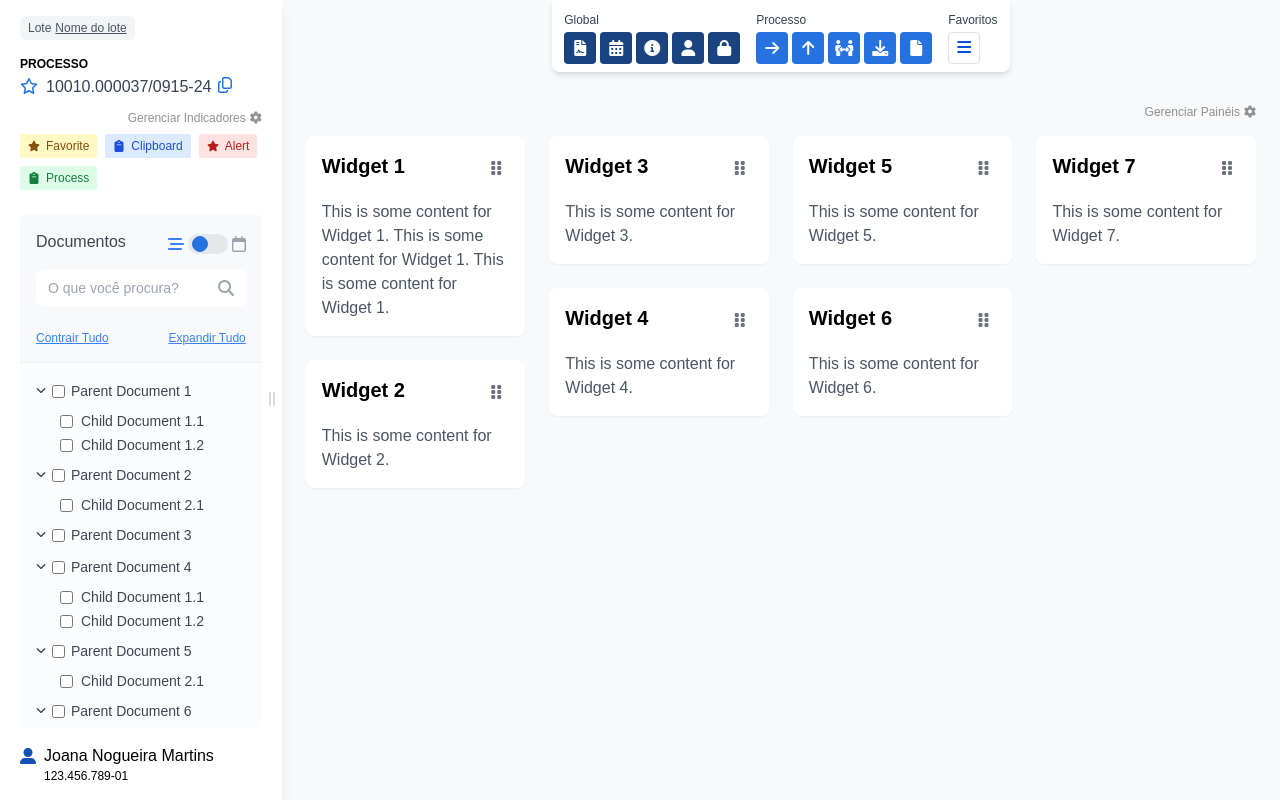
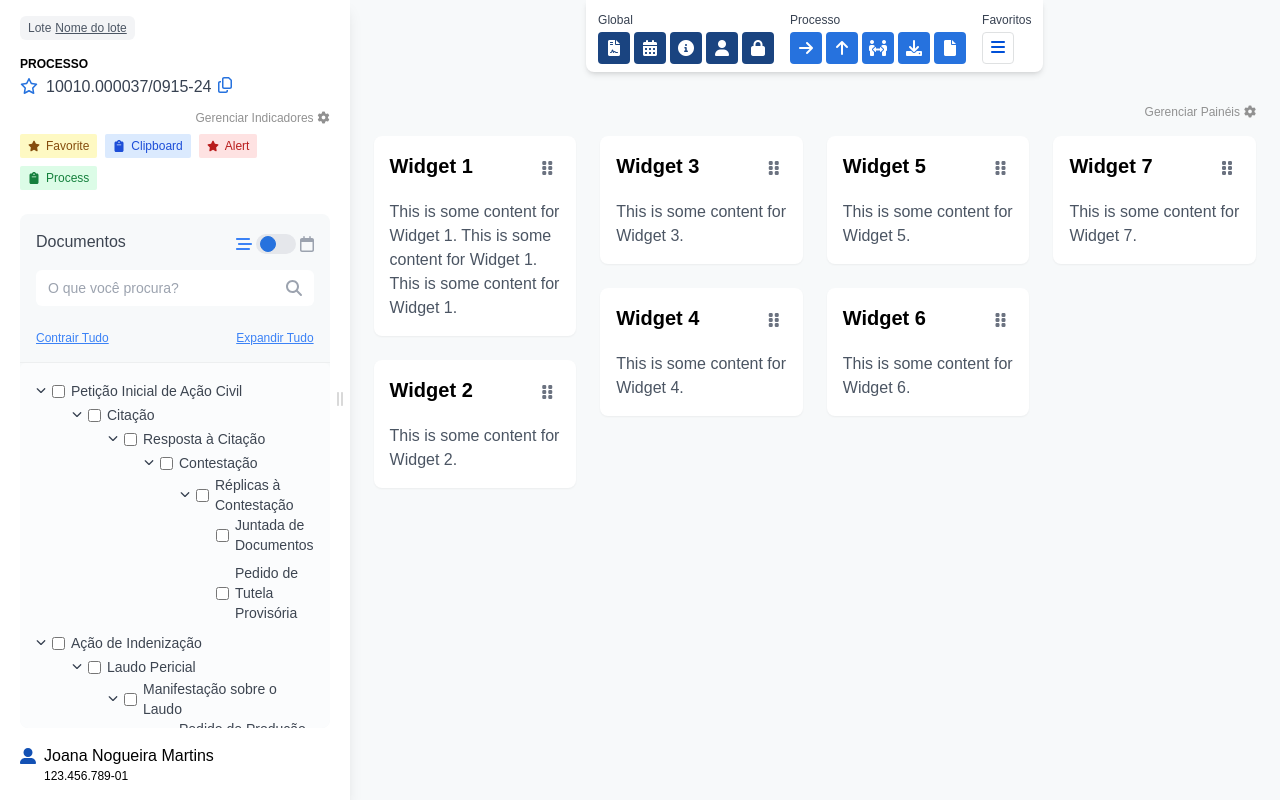
Before and after one commit to guilhermeteles/eprocesso, a React (Vite) app: page / in a window 1280 px wide. Both pictures are taken after a click on the button "Expandir Tudo". Built offline with nearby package versions, Linux system fonts and the light colour scheme.

Commit message:
files show

```diff
--- a/src/components/DocumentsAside.jsx
+++ b/src/components/DocumentsAside.jsx
@@ -15,47 +15,163 @@
   const documents = [
   {
     id: 1,
-      name: 'Parent Document 1',
+    name: 'Petição Inicial de Ação Civil',
     date: '2024-10-13',
     children: [
-        { id: 4, name: 'Child Document 1.1', date: '2024-10-15' },
-        { id: 5, name: 'Child Document 1.2', date: '2024-10-18' },
+      {
+        id: 2,
+        name: 'Citação',
+        date: '2024-10-14',
+        children: [
+          {
+            id: 3,
+            name: 'Resposta à Citação',
+            date: '2024-10-15',
+            children: [
+              {
+                id: 4,
+                name: 'Contestação',
+                date: '2024-10-16',
+                children: [
+                  {
+                    id: 5,
+                    name: 'Réplicas à Contestação',
+                    date: '2024-10-17',
+                    children: [
+                      { id: 6, name: 'Juntada de Documentos', date: '2024-10-18' },
+                      { id: 7, name: 'Pedido de Tutela Provisória', date: '2024-10-19' },
                     ],
                   },
-    {
-      id: 2,
-      name: 'Parent Document 2',
-      date: '2024-10-14',
-      children: [{ id: 6, name: 'Child Document 2.1', date: '2024-10-23' }],
+                ],
               },
-    {
-      id: 3,
-      name: 'Parent Document 3',
-      date: '2024-10-15',
-      children: [],
+            ],
           },
-    {
-      id: 7,
-      name: 'Parent Document 4',
-      date: '2024-10-16',
-      children: [
-        { id: 10, name: 'Child Document 1.1', date: '2024-10-15' },
-        { id: 11, name: 'Child Document 1.2', date: '2024-10-21' },
+        ],
+      },
     ],
   },
   {
     id: 8,
-      name: 'Parent Document 5',
-      date: '2024-10-17',
-      children: [{ id: 12, name: 'Child Document 2.1', date: '2024-10-14' }],
+    name: 'Ação de Indenização',
+    date: '2024-10-20',
+    children: [
+      {
+        id: 9,
+        name: 'Laudo Pericial',
+        date: '2024-10-21',
+        children: [
+          {
+            id: 10,
+            name: 'Manifestação sobre o Laudo',
+            date: '2024-10-22',
+            children: [
+              {
+                id: 11,
+                name: 'Pedido de Produção de Provas',
+                date: '2024-10-23',
+                children: [
+                  { id: 12, name: 'Provas Documentais', date: '2024-10-24' },
+                  { id: 13, name: 'Provas Testemunhais', date: '2024-10-25' },
+                ],
+              },
+            ],
+          },
+        ],
+      },
+    ],
   },
   {
-      id: 9,
-      name: 'Parent Document 6',
-      date: '2024-10-11',
-      children: [],
+    id: 14,
+    name: 'Ação de Alimentos',
+    date: '2024-10-26',
+    children: [
+      {
+        id: 15,
+        name: 'Pedido de Alimentos',
+        date: '2024-10-27',
+        children: [
+          {
+            id: 16,
+            name: 'Decisão Judicial',
+            date: '2024-10-28',
+            children: [
+              {
+                id: 17,
+                name: 'Recurso de Apelação',
+                date: '2024-10-29',
+                children: [
+                  { id: 18, name: 'Contrarrazões', date: '2024-10-30' },
+                  { id: 19, name: 'Juntada de Novos Documentos', date: '2024-10-31' },
+                ],
+              },
+            ],
+          },
+        ],
+      },
+    ],
+  },
+  {
+    id: 20,
+    name: 'Embargos de Declaração',
+    date: '2024-11-01',
+    children: [
+      {
+        id: 21,
+        name: 'Decisão dos Embargos',
+        date: '2024-11-02',
+        children: [
+          {
+            id: 22,
+            name: 'Recurso Especial',
+            date: '2024-11-03',
+            children: [
+              {
+                id: 23,
+                name: 'Petição de Admissibilidade',
+                date: '2024-11-04',
+                children: [
+                  { id: 24, name: 'Parecer do Ministério Público', date: '2024-11-05' },
+                  { id: 25, name: 'Juntada de Novos Fatos', date: '2024-11-06' },
+                ],
+              },
+            ],
+          },
+        ],
+      },
+    ],
+  },
+  {
+    id: 26,
+    name: 'Ação de Usucapião',
+    date: '2024-11-07',
+    children: [
+      {
+        id: 27,
+        name: 'Certidão de Registro de Imóveis',
+        date: '2024-11-08',
+        children: [
+          {
+            id: 28,
+            name: 'Manifestação do Réu',
+            date: '2024-11-09',
+            children: [
+              {
+                id: 29,
+                name: 'Relatório de Vistoria',
+                date: '2024-11-10',
+                children: [
+                  { id: 30, name: 'Pedido de Desocupação', date: '2024-11-11' },
+                  { id: 31, name: 'Protesto de Irregularidade', date: '2024-11-12' },
+                ],
+              },
+            ],
+          },
+        ],
+      },
+    ],
   },
 ];
+
 
 
   // Flattening documents into a single array for chronological display
@@ -102,13 +218,23 @@
     }));
   };
 
-  // Expand all parent documents
+  // Expand all parent documents and their children recursively
 const expandAll = () => {
   const allExpanded = {};
-    documents.forEach((doc) => {
-      allExpanded[doc.id] = true;
-    });
-    setExpandedParents(allExpanded);
+
+  // Recursive function to expand a document and its children
+  const expandDocument = (doc) => {
+    allExpanded[doc.id] = true; // Mark the current document as expanded
+    // If the document has children, expand each of them recursively
+    if (doc.children && doc.children.length > 0) {
+      doc.children.forEach((child) => expandDocument(child));
+    }
+  };
+
+  // Loop through all top-level documents
+  documents.forEach((doc) => expandDocument(doc)); // Expand all documents
+
+  setExpandedParents(allExpanded); // Set the expanded state
 };
 
   // Contract all parent documents
@@ -120,6 +246,51 @@
   const clearSelection = () => {
     setSelectedDocuments([]);
   };
+
+// Recursive function to render documents
+const renderDocuments = (docList, depth = 0) => {
+  return (
+    <ul className="ml-4"> {/* Fixed left margin for indentation */}
+      {docList.map((doc) => (
+        <li key={doc.id} className="mb-2" style={{ marginLeft: '20px' }}> {/* Fixed indentation for all levels */}
+          <div className="flex items-center">
+            {/* Conditionally render the chevron icon only if the document has children */}
+            {doc.children && doc.children.length > 0 && (
+              <button
+                onClick={() => toggleExpand(doc.id)}
+                className="mr-1.5"
+              >
+                <FontAwesomeIcon
+                  icon={
+                    expandedParents[doc.id] ? faChevronDown : faChevronRight
+                  }
+                  className="text-gray-700 h-2.5 w-2.5 mb-[3.5px]"
+                />
+              </button>
+            )}
+            <input
+              type="checkbox"
+              checked={selectedDocuments.includes(doc.id)}
+              onChange={() => handleCheckboxChange(doc.id)}
+              className="mr-1.5"
+            />
+            <Link
+              to="/pdf-reader"
+              state={{ fileName: doc.name }} // Passing file name in state
+              className="text-sm text-[#3D4551] hover:underline cursor-pointer"
+            >
+              {doc.name}
+            </Link>
+          </div>
+
+          {/* Child Documents (If expanded) */}
+          {expandedParents[doc.id] && doc.children && doc.children.length > 0 && renderDocuments(doc.children, depth + 1)}
+        </li>
+      ))}
+    </ul>
+  );
+};
+
 
   return (
     <aside className="bg-[#F7F9FA] rounded-lg overflow-hidden flex flex-col ">
@@ -217,59 +388,37 @@
 <div className="p-4 bg-[#FBFCFD] rounded-md scroll-smooth overflow-y-auto h-svh grow overflow-x-hidden">
   {viewMode === 'tree' ? (
     <ul>
-      {documents.map((parentDoc) => (
-        <li key={parentDoc.id} className="mb-2">
+    {documents.map((doc) => (
+      <li key={doc.id} className="mb-2">
         <div className="flex items-center">
           <button
-              onClick={() => toggleExpand(parentDoc.id)}
+            onClick={() => toggleExpand(doc.id)}
             className="mr-1.5"
           >
             <FontAwesomeIcon
               icon={
-                  expandedParents[parentDoc.id]
-                    ? faChevronDown
-                    : faChevronRight
+                expandedParents[doc.id] ? faChevronDown : faChevronRight
               }
               className="text-gray-700 h-2.5 w-2.5 mb-[3.5px]"
             />
           </button>
           <input
             type="checkbox"
-              checked={selectedDocuments.includes(parentDoc.id)}
-              onChange={() => handleCheckboxChange(parentDoc.id)}
+            checked={selectedDocuments.includes(doc.id)}
+            onChange={() => handleCheckboxChange(doc.id)}
             className="mr-1.5"
           />
           <Link
             to="/pdf-reader"
-              state={{ fileName: parentDoc.name }} // Passing file name in state
+            state={{ fileName: doc.name }} // Passing file name in state
             className="text-sm text-[#3D4551] hover:underline cursor-pointer"
           >
-              {parentDoc.name}
+            {doc.name}
           </Link>
         </div>
 
         {/* Child Documents (If expanded) */}
-          {expandedParents[parentDoc.id] && (
-            <ul className="ml-6 mt-2">
-              {parentDoc.children.map((childDoc) => (
-                <li key={childDoc.id} className="flex items-center mb-1">
-                  <input
-                    type="checkbox"
-                    checked={selectedDocuments.includes(childDoc.id)}
-                    onChange={() => handleCheckboxChange(childDoc.id)}
-                    className="mr-2"
-                  />
-                  <Link
-                    to="/pdf-reader"
-                    state={{ fileName: childDoc.name }} // Passing file name in state
-                    className="text-sm text-[#3D4551] hover:underline cursor-pointer"
-                  >
-                    {childDoc.name}
-                  </Link>
-                </li>
-              ))}
-            </ul>
-          )}
+        {expandedParents[doc.id] && doc.children && doc.children.length > 0 && renderDocuments(doc.children)}
       </li>
     ))}
   </ul>
--- a/src/components/OverlayMenuIndicadores.jsx
+++ b/src/components/OverlayMenuIndicadores.jsx
@@ -44,7 +44,7 @@
 
       for (const group of groupsData) {
         for (const item of group.items) {
-          if (itemCount < 7) {
+          if (itemCount < 4) {
             initialselectedIndicators.push(item.id);
             itemCount++;
           }
```
Lines whose indentation alone changed are shown as unchanged.
